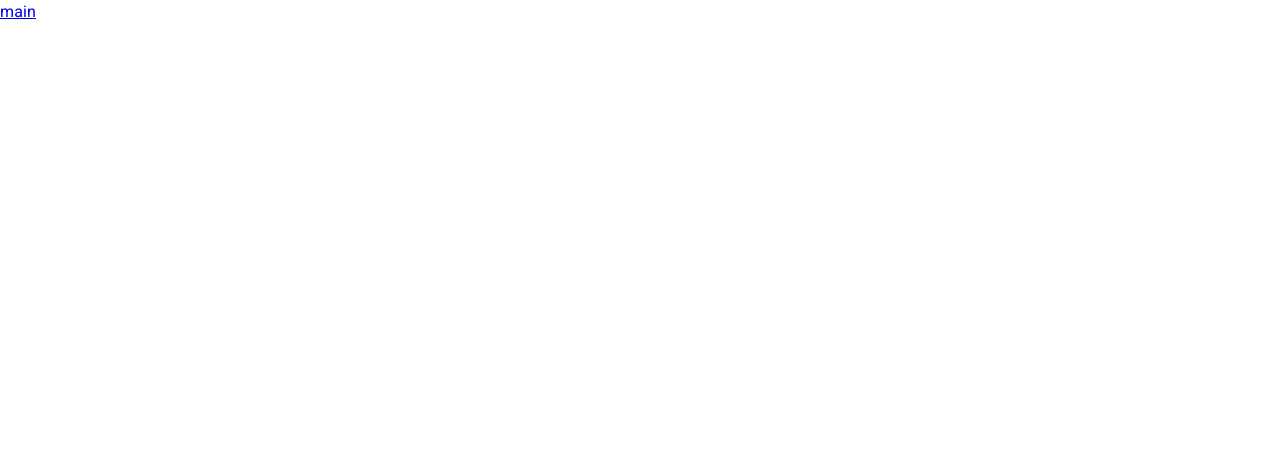
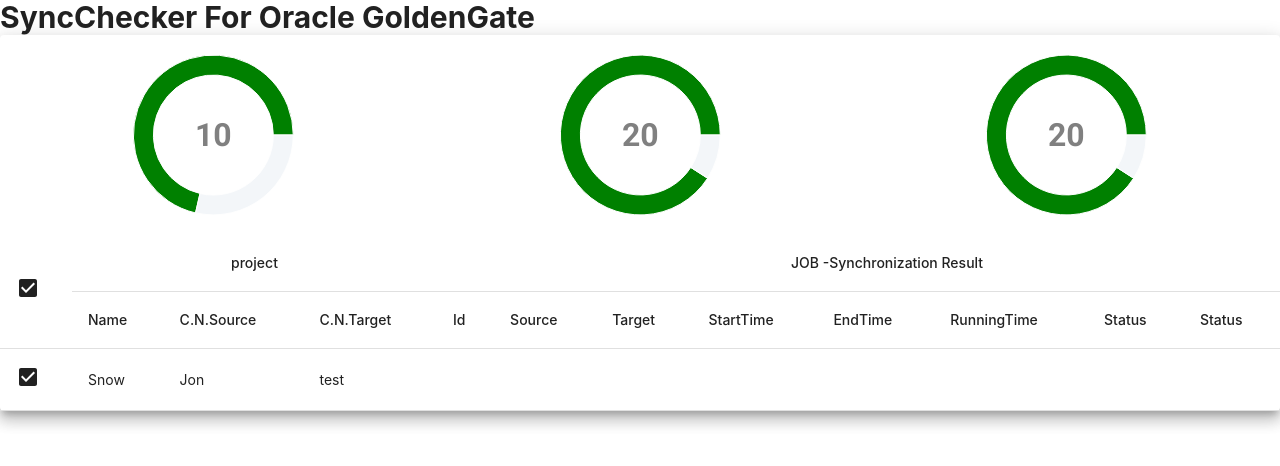
Before and after one commit to lettuceysh/sync_checker, a React (Create React App) app: page / in a window 1280 px wide. Shown: the top 466 px of the page. Built offline with nearby package versions, Linux system fonts and the light colour scheme.

Commit message:
feat: rechartjs, mui table

```diff
--- a/package.json
+++ b/package.json
@@ -16,6 +16,7 @@
     "react-dom": "^18.2.0",
     "react-router-dom": "^6.4.2",
     "react-scripts": "5.0.1",
+    "recharts": "^2.1.14",
     "web-vitals": "^2.1.4"
   },
   "scripts": {
--- /dev/null
+++ b/src/components/PieChart/index.jsx
@@ -0,0 +1,31 @@
+import React from 'react';
+import { PieChart, Pie, Cell, Label, ResponsiveContainer } from 'recharts';
+
+const CircleChart = ({ data }) => {
+  return (
+    <ResponsiveContainer>
+      <PieChart width={730} height={250}>
+        <Pie data={data} cx="50%" cy="50%" dataKey="value" innerRadius={60} outerRadius={80}>
+          {data.map((entry, index) => {
+            if (index === 1) {
+              return <Cell key={`cell-${index}`} fill="#f3f6f9" />;
+            }
+            return <Cell key={`cell-${index}`} fill="green" />;
+          })}
+          <Label
+            value={data[0].value}
+            position="center"
+            fill="grey"
+            style={{
+              fontSize: '32px',
+              fontWeight: 'bold',
+              fontFamily: 'Roboto'
+            }}
+          />
+        </Pie>
+      </PieChart>
+    </ResponsiveContainer>
+  );
+};
+
+export default CircleChart;
--- a/src/pages/Login/index.jsx
+++ b/src/pages/Login/index.jsx
@@ -1,7 +1,44 @@
+import { Avatar, Button, Checkbox, FormControlLabel, Grid, Paper, TextField, Typography } from '@mui/material';
 import React from 'react';
-
+import { Link } from 'react-router-dom';
+import LockResetIcon from '@mui/icons-material/LockReset';
+import styled from '@emotion/styled';
 const Login = () => {
-  return <div></div>
+  const paperStyle = { padding: 20, height: '70vh', width: '500px', margin: '20px auto' };
+  const avatarStyle = { backgroundColor: '#1bbd7e' };
+  const btnstyle = { margin: '8px 0' };
+  return (
+    <Grid>
+      <Paper elevation={10} style={paperStyle}>
+        <Grid align="center">
+          <Avatar style={avatarStyle}>
+            <LockResetIcon />
+          </Avatar>
+          <h2>Sign In</h2>
+        </Grid>
+        <WrapTest>
+          <TextField label="Username" placeholder="Enter username" variant="outlined" fullWidth required />
+          <TextField label="Password" placeholder="Enter password" type="password" variant="outlined" fullWidth required />
+        </WrapTest>
+        <FormControlLabel control={<Checkbox name="checkedB" color="primary" />} label="Remember me" />
+        <Button type="submit" color="primary" variant="contained" style={btnstyle} fullWidth>
+          Sign in
+        </Button>
+        <Typography>
+          <Link href="#">Forgot password ?</Link>
+        </Typography>
+        <Typography>
+          Do you have an account ?<Link href="#">Sign Up</Link>
+        </Typography>
+      </Paper>
+    </Grid>
+  );
 };
 
+const WrapTest = styled.div`
+  display: flex;
+  flex-direction: column;
+  gap: 5px;
+`;
+
 export default Login;
--- a/src/pages/Main/index.jsx
+++ b/src/pages/Main/index.jsx
@@ -1,13 +1,147 @@
+import { Grid, Paper, Typography } from '@mui/material';
+import CircleChart from '../../components/PieChart';
 import React from 'react';
-import { Link } from 'react-router-dom';
+import styled from '@emotion/styled';
+
+import Table from '@mui/material/Table';
+import TableBody from '@mui/material/TableBody';
+import TableCell from '@mui/material/TableCell';
+import TableContainer from '@mui/material/TableContainer';
+import TableHead from '@mui/material/TableHead';
+import TableRow from '@mui/material/TableRow';
+import { CheckBox } from '@mui/icons-material';
+
+const columns = [
+  { field: 'name', headerName: 'Name', width: 130 },
+  { field: 'source', headerName: 'C.N.Source', width: 130 },
+  { field: 'target', headerName: 'C.N.Target' },
+  { field: 'subId', headerName: 'Id' },
+  { field: 'subSource', headerName: 'Source' },
+  { field: 'subTarget', headerName: 'Target' },
+  { field: 'subTarget', headerName: 'StartTime' },
+  { field: 'startTime', headerName: 'EndTime' },
+  { field: 'EndTime', headerName: 'RunningTime' },
+  { field: 'RunningTime', headerName: 'Status' },
+  { field: 'Status', headerName: 'Status' }
+];
+
+const rows = [
+  {
+    id: 1,
+    name: 'Snow',
+    source: 'Jon',
+    target: 'test',
+    sub: [
+      {
+        subId: '1-1',
+        subSource: 'source',
+        subTarget: 'target',
+        startTime: 'startTime',
+        EndTime: 'EndTime',
+        RunningTime: 'RunningTime',
+        Status: 'Status'
+      },
+      {
+        subId: '1-2',
+        subSource: 'source2',
+        subTarget: 'target2',
+        startTime: 'startTime2',
+        EndTime: 'EndTime2',
+        RunningTime: 'RunningTime2',
+        Status: 'Status2'
+      }
+    ]
+  }
+];
+
+const data = [
+  { name: 'Bubble Tea Sold', value: 10 },
+  { name: 'Bubble Tea Left', value: 4 }
+];
+
+const data2 = [
+  { name: 'Bubble Tea Sold', value: 20 },
+  { name: 'Bubble Tea Left', value: 2 }
+];
 
 const Main = () => {
   return (
-    <div>
-      <Link to="/login">main</Link>
-    </div>
+    <Grid>
+      <Typography variant="h1" component="h2">
+        SyncChecker For Oracle GoldenGate
+      </Typography>
+
+      <Paper elevation={10}>
+        <CircleChartWrapper>
+          <CircleChart data={data} />
+          <CircleChart data={data2} />
+          <CircleChart data={data2} />
+        </CircleChartWrapper>
+        <Grid>
+          <TableContainer sx={{ maxHeight: 440 }}>
+            <Table stickyHeader aria-label="sticky table">
+              <TableHead>
+                <TableRow>
+                  <TableCell rowSpan={2}>
+                    <CheckBox checked={false} />
+                  </TableCell>
+                  <TableCell align="center" colSpan={3}>
+                    project
+                  </TableCell>
+                  <TableCell align="center"></TableCell>
+                  <TableCell align="center" colSpan={7}>
+                    JOB -Synchronization Result
+                  </TableCell>
+                </TableRow>
+                <TableRow>
+                  {columns.map((column) => (
+                    <TableCell
+                      key={column.field}
+                      align={column.align}
+                      style={{ top: 57, minWidth: column.minWidth }}
+                    >
+                      {column.headerName}
+                    </TableCell>
+                  ))}
+                </TableRow>
+              </TableHead>
+              <TableBody>
+                {rows.map((row) => {
+                  return (
+                    <TableRow hover role="checkbox" tabIndex={-1} key={row.id}>
+                      <TableCell rowSpan={row.sub.length}>
+                        <CheckBox checked={false} />
+                      </TableCell>
+                      {columns.map((column) => {
+                        const value = row[column.field];
+
+                        return (
+                          <>
+                            <TableCell key={column.field} rowSpan={row.sub.length}>
+                              {value}
+                            </TableCell>
+                          </>
+                        );
+                      })}
+                    </TableRow>
+                  );
+                })}
+              </TableBody>
+            </Table>
+          </TableContainer>
+        </Grid>
+      </Paper>
+    </Grid>
   );
 };
 
+const CircleChartWrapper = styled.div`
+  display: flex;
+  width: 100%;
+  height: 200px;
+  > div {
+    min-width: 200px;
+  }
+`;
 
 export default Main;
--- a/src/styles/theme.js
+++ b/src/styles/theme.js
@@ -1,7 +1,35 @@
-import { colors } from './colors';
+import { createTheme } from '@mui/material/styles';
+// import { colors } from './colors';
 
-const theme = {
-  colors
-};
+const theme = createTheme({
+  typography: {
+    fontFamily: [
+      '-apple-system',
+      'BlinkMacSystemFont',
+      '"Segoe UI"',
+      'Roboto',
+      '"Helvetica Neue"',
+      'Arial',
+      'sans-serif',
+      '"Apple Color Emoji"',
+      '"Segoe UI Emoji"',
+      '"Segoe UI Symbol"'
+    ].join(','),
+    h1: {
+      fontSize: '30px',
+      fontWeight: 'bold'
+    }
+  },
+  components: {
+    MuiCssBaseline: {
+      styleOverrides: `
+      `
+    }
+  }
+});
+
+// const theme = {
+//   colors
+// };
 
 export default theme;
```
Also changed, not shown: src/App.jsx (+6 -4 lines), .eslintrc.js, 2 other files (tests, documents, lock files or other folders).
